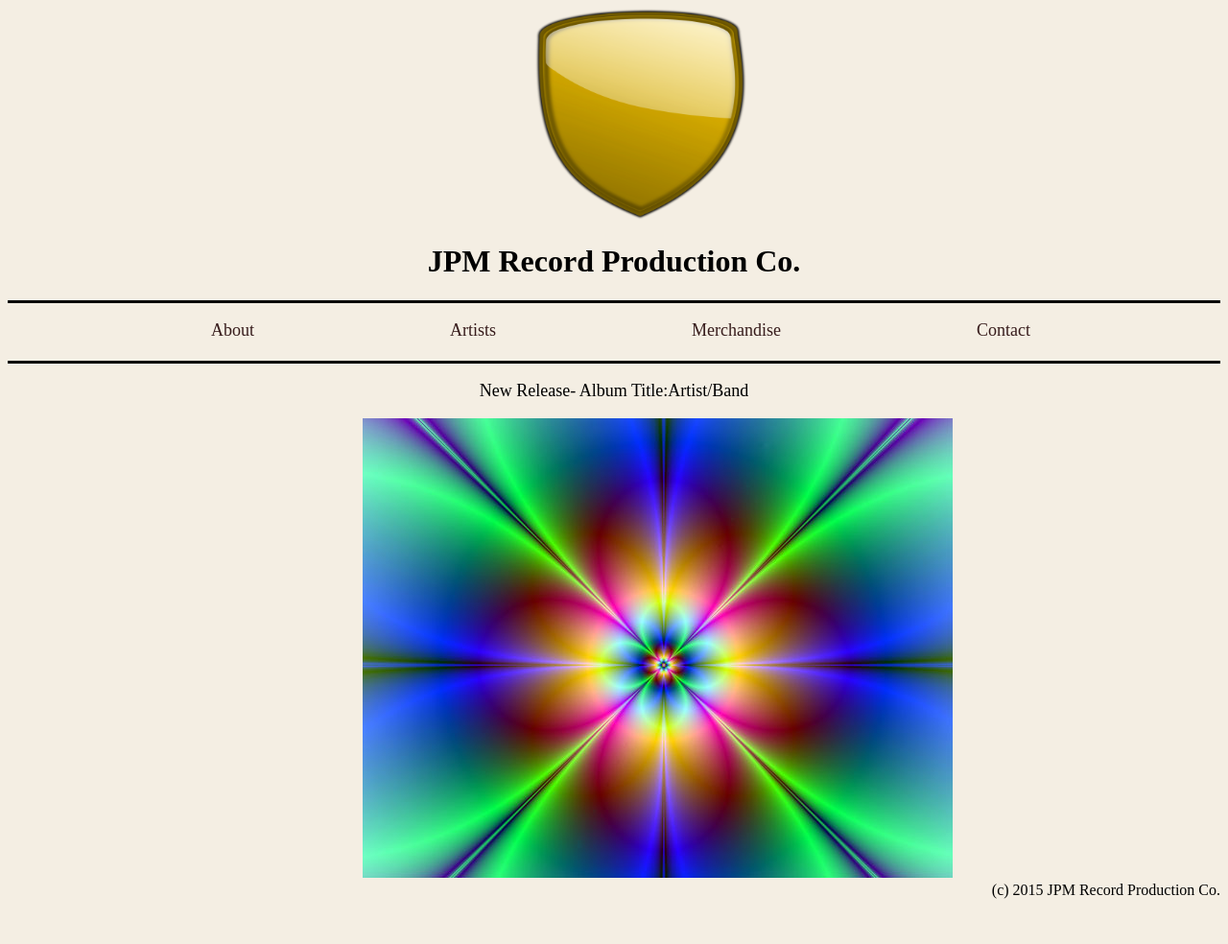
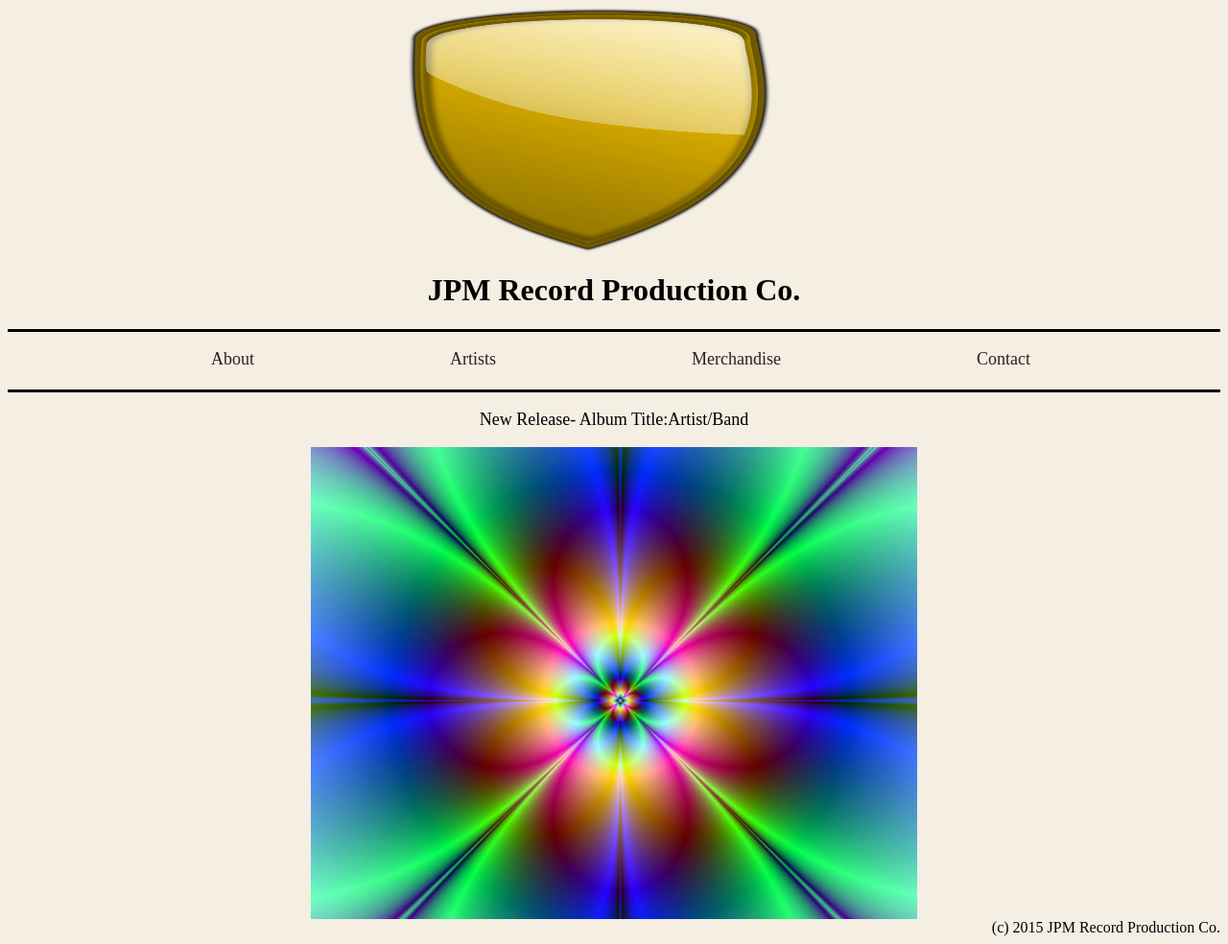
Before and after one commit to arussell86/ClientJosh, a plain HTML site: page jpmproduction.html in a window 1280 px wide. Shown: the whole page at 96% size. Before the commit the page ends 945 px from the top, so only its background shows below. Drawn offline with Linux system fonts and the light colour scheme.

Commit message:
Update jpmproduction.html

```diff
--- a/jpmproduction.html
+++ b/jpmproduction.html
@@ -6,10 +6,12 @@
 	<style>
 
 	#logo{
-	width:220px;
-	height:220px;
+	width:30%;
+	height:255px;
 	margin-top:1px;
-	margin-left:550px;
+	margin-left:33%;
+	display:block;
+
 	}
 
 	#title{
@@ -30,10 +32,15 @@
 
 
 
+
+
+
 	}
 
 	#newrelease{
-	margin-left:370px;
+	margin-left:25%;
+	display:block;
+	width:50%;
 	}
 
 	p{
```
